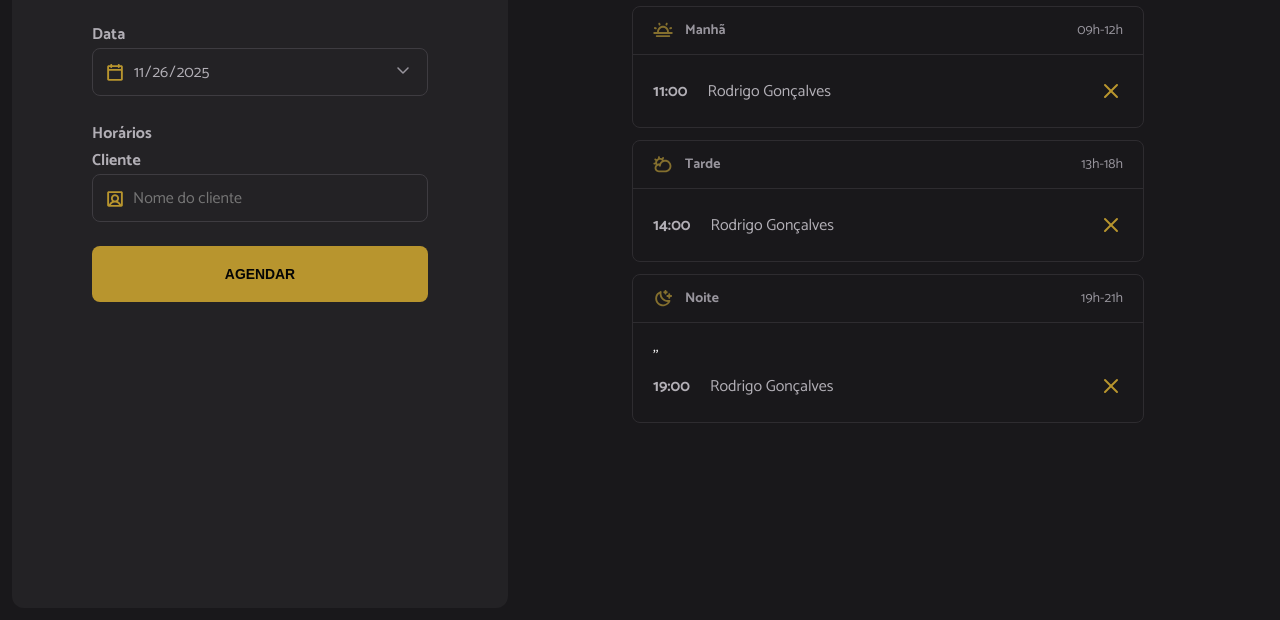
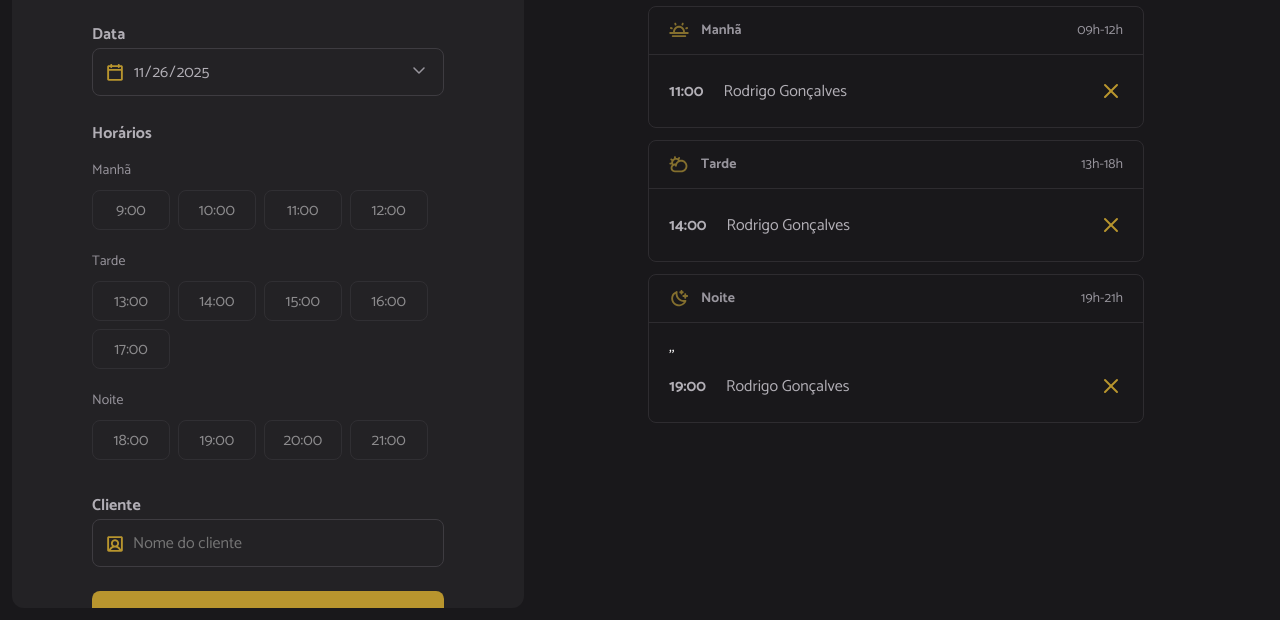
Before and after one commit to davizinhoow/Hair-Day, a website built with webpack: page index.html in a window 1280 px wide. Shown: the part 180-800 px from the top of the page. Built offline with nearby package versions, Linux system fonts and the light colour scheme.

Commit message:
data  e horario do agendamento

```diff
--- a/index.html
+++ b/index.html
@@ -37,8 +37,10 @@
         </div>
 
         <span class="label">Horários</span>
+        <ul id="hours" class="hours" aria-label="Horários disponíveis de manhã">
 
 
+        </ul>
 
         <label for="client" class="label">Cliente</label>
         <div class="input">
--- a/src/main.js
+++ b/src/main.js
@@ -14,4 +14,4 @@ import"./styles/schedule.css"
 //JS
 
 import './modules/form/submit.js'
-import "./modules/load.js"
+import "./modules/page-load.js"
--- /dev/null
+++ b/src/modules/form/hours-click.js
@@ -0,0 +1,16 @@
+export function hoursClick(){
+    const hours = document.querySelectorAll(".hour-available")
+
+    hours.forEach((available) => {
+        available.addEventListener("click", (selected) => {
+
+            hours.forEach((hour) => {
+                hour.classList.remove("hour-selected")
+            })
+
+            selected.target.classList.add('hour-selected')
+
+        })
+
+    })
+}
--- /dev/null
+++ b/src/modules/form/hours-load.js
@@ -0,0 +1,66 @@
+import {openingHours} from "../../utils/opening-hours.js"
+import dayjs from "dayjs"
+import { hoursClick } from "./hours-click.js"
+
+const hours = document.getElementById('hours')
+
+
+export function hoursLoad({date}) {
+
+    const opening = openingHours.map((hour) => {
+
+        //recupera somente a hora
+       const [scheduleHour] = hour.split(":")
+
+
+
+        const isHourPast = dayjs(date).add(scheduleHour, "hour").isAfter(dayjs())
+
+
+        return{ hour, avaible: isHourPast }
+
+
+
+    })
+
+     //renderizar os horarios
+        opening.forEach(({hour, avaible}) => {
+            const li = document.createElement("li")
+
+            li.classList.add("hour")
+            li.classList.add(avaible ? "hour-available" : "hour-unavailable")
+
+            li.textContent = hour
+
+
+            if(hour === "9:00"){
+                hoursHeadAdd("Manhã")
+            }
+            else if(hour === "13:00"){
+                hoursHeadAdd("Tarde")
+            }
+            else if (hour === "18:00"){
+                hoursHeadAdd("Noite")
+            }
+
+
+            hours.append(li)
+        })
+
+
+        //adiciona o evento de clique nos horarios disponiveis
+        hoursClick()
+}
+
+
+
+
+
+function hoursHeadAdd(title){
+    const header = document.createElement("li")
+    header.classList.add("hour-period")
+    header.textContent = title
+
+
+    hours.append(header)
+}
--- a/src/modules/load.js
+++ /dev/null
@@ -1,3 +0,0 @@
-document.addEventListener("DOMContentLoaded", function() {
-    console.log("documento carregado!")
-})
--- /dev/null
+++ b/src/modules/page-load.js
@@ -0,0 +1,5 @@
+import { schedulesDay } from "./schedules/load.js"
+
+document.addEventListener("DOMContentLoaded", function() {
+   schedulesDay()
+})
--- /dev/null
+++ b/src/modules/schedules/load.js
@@ -0,0 +1,13 @@
+import { hoursLoad } from "../form/hours-load.js"
+
+const selectDate = document.getElementById('date')
+
+
+export function schedulesDay() {
+
+    //obtem a data do imput
+    const date = selectDate.value
+
+    //renderiza horas disponiveis
+    hoursLoad({date})
+}
```
